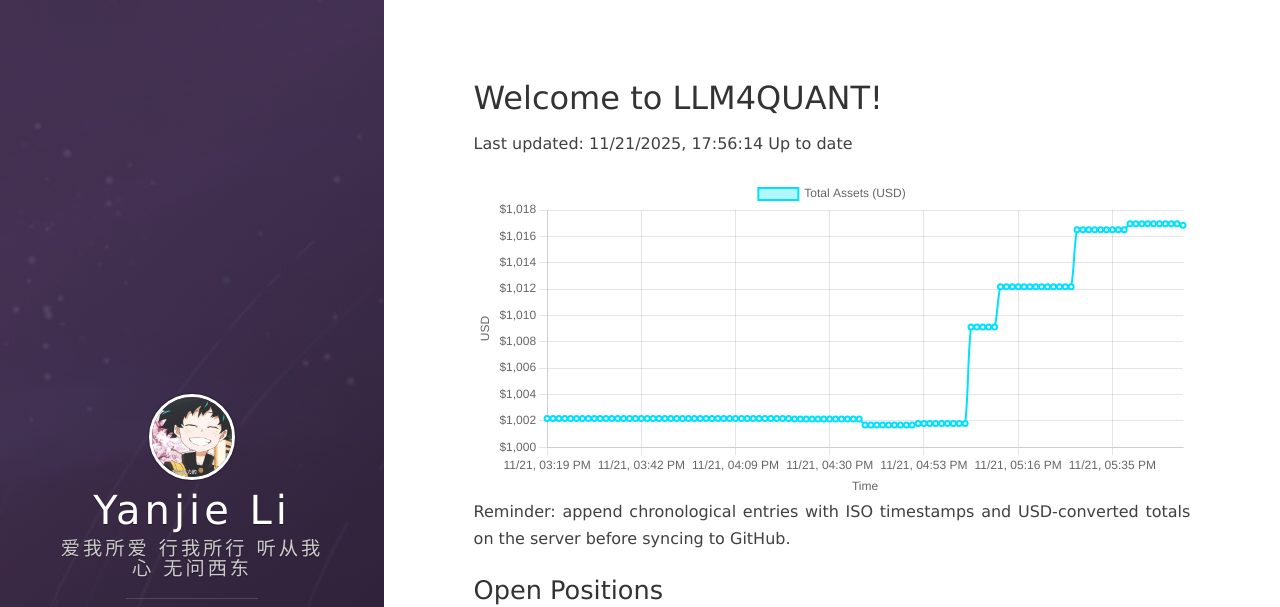
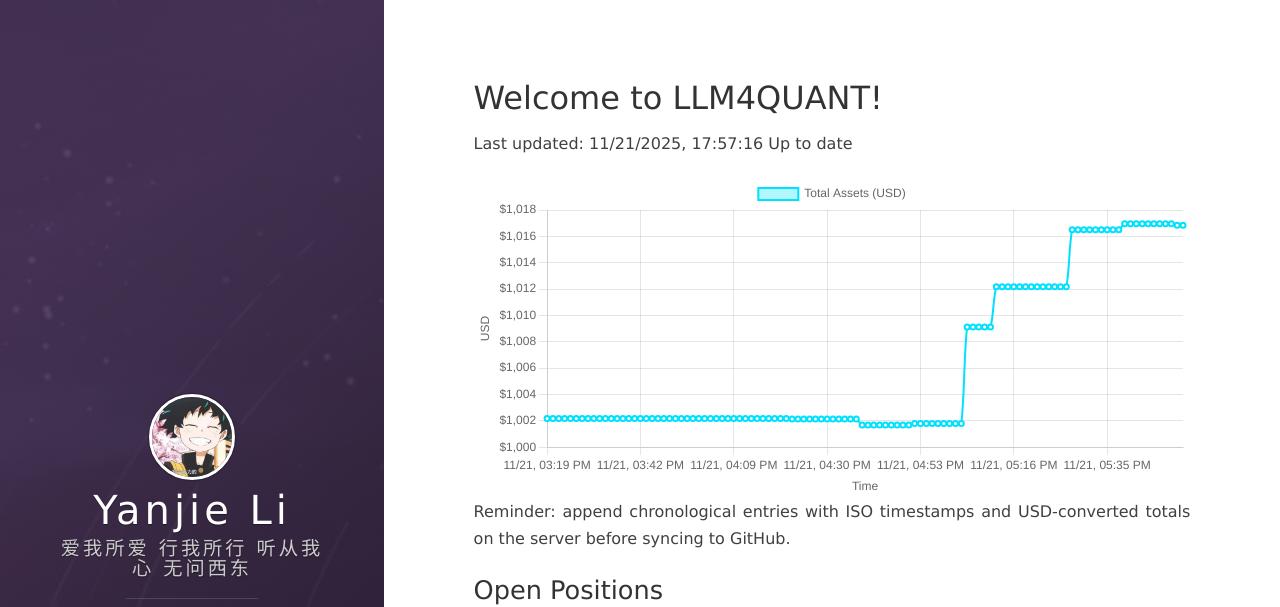
Before and after one commit to leeyegy/leeyegy.github.io, a Jekyll site: the page built from live-trading.html, in a window 1280 px wide and 1243 px high. Shown: the top 607 px of the window. Built offline with Jekyll 4.4.1, drawn with Linux system fonts in a browser that asks for light colours; nearby versions of some CDN libraries.

Commit message:
AccountMonitor: update balance history 2025-11-22T01:57:16+08:00

```diff
--- a/assets/data/binance/balance-history.json
+++ b/assets/data/binance/balance-history.json
@@ -1,5 +1,5 @@
 {
-  "generatedAt": "2025-11-22T01:56:14+08:00",
+  "generatedAt": "2025-11-22T01:57:16+08:00",
   "asset": "total_usd_value",
   "history": [
     {
@@ -437,6 +437,10 @@
     {
       "timestamp": "2025-11-22T01:56:14+08:00",
       "totalUsd": 1016.85269604
+    },
+    {
+      "timestamp": "2025-11-22T01:57:16+08:00",
+      "totalUsd": 1016.85269604
     }
   ]
 }
```
